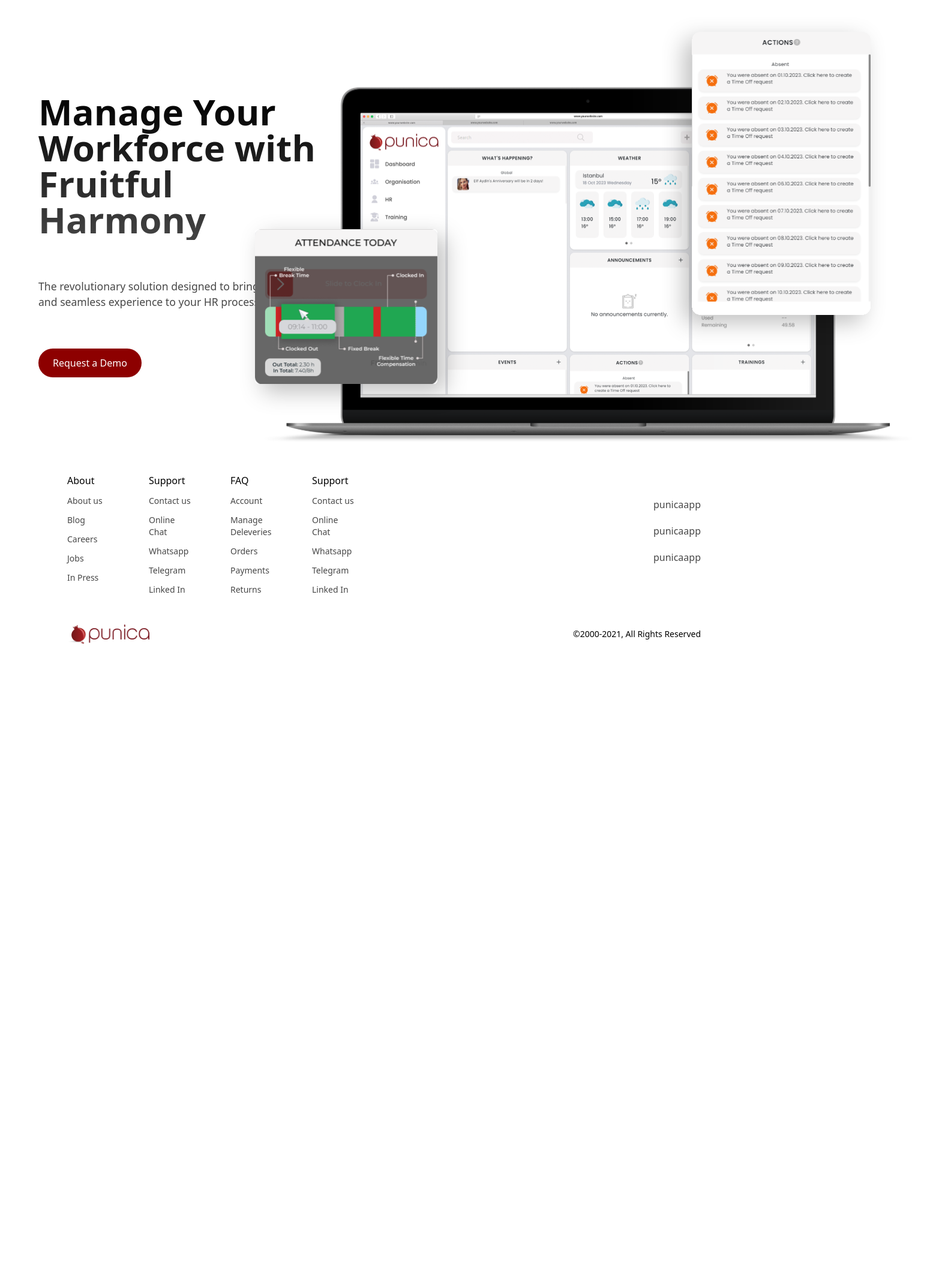
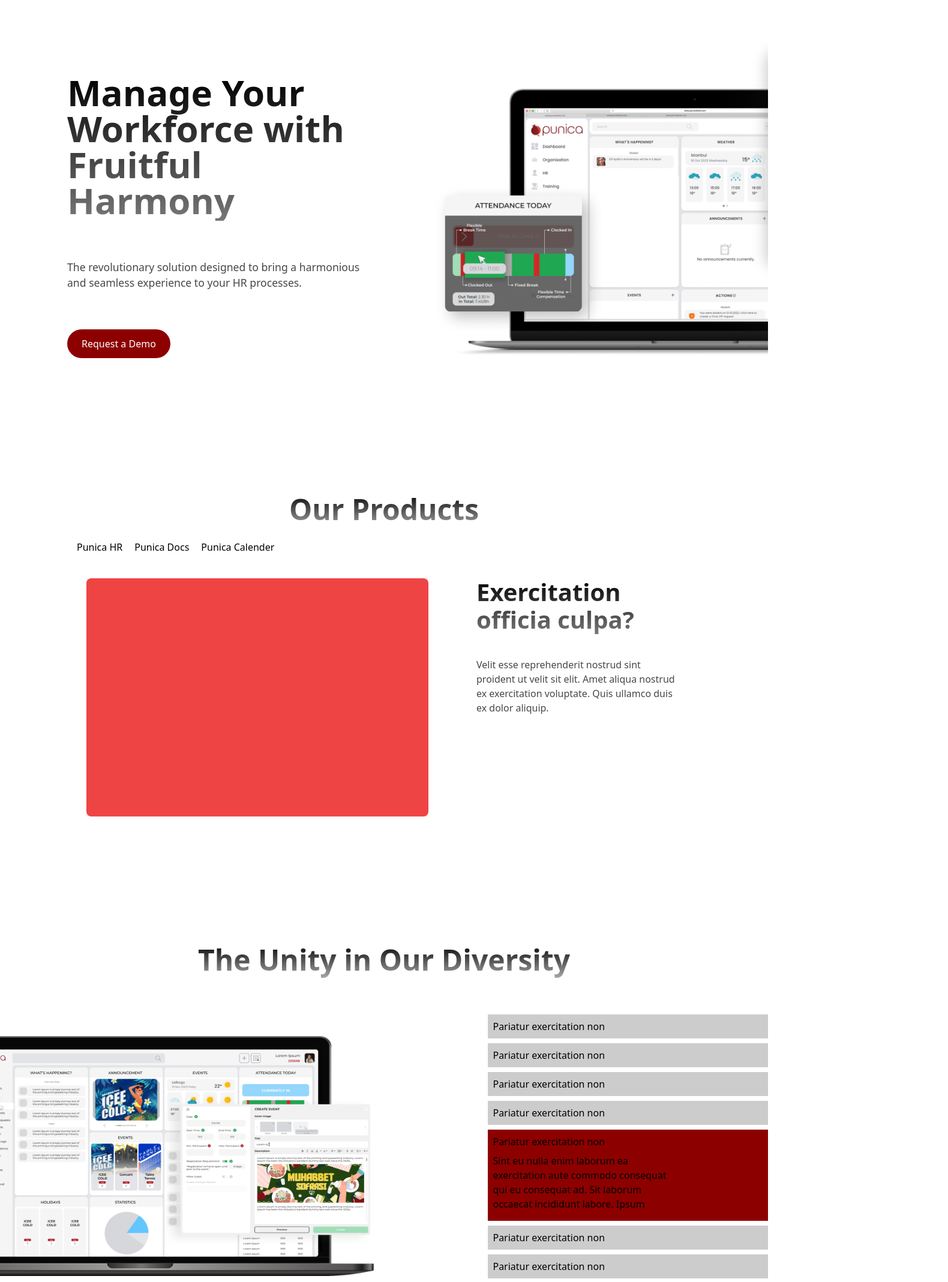
Before and after one commit to ahmadhanafi1/punica-app-web-page, a React (Create React App) app: page / in a window 1280 px wide. Shown: the part 100-2237 px from the top of the page at 60% size, 1580 px wide, since content can reach past the window. Before the commit the page ends 1209 px from the top, so only its background shows below. Built offline with nearby package versions, Linux system fonts and the light colour scheme.

Commit message:
finished landing page

```diff
--- a/src/components/Layout/Navbar.jsx
+++ b/src/components/Layout/Navbar.jsx
@@ -5,18 +5,18 @@
 const Navbar = () => {
 	console.log(process.env.PUBLIC_URL + "/images/punica-logo.svg")
 	return (
-		<div className='w-full h-[5rem] flex items-center justify-between px-6'>
+		<div className='w-full max-w-[1800px] mx-auto h-[5rem] flex items-center justify-between px-6'>
 			<img alt='logo' src={process.env.PUBLIC_URL + "/images/punica-logo.png"}
 				className='h-[2.2rem] ml-[4%]' />
 			<div className='flex items-center justify-end gap-[2rem] lg:gap-[5rem] w-[80%] lg:pr-10 '>
-				<div className='flex gap-4 lg:gap-12 flex-wrap'>
-					<Link className='text-[#474747] hover:text-[#999999]  w-fit lg:text-[1.2rem] transition-all duration-300 truncate'>Home</Link>
-					<Link className='text-[#474747] hover:text-[#999999]  w-fit lg:text-[1.2rem] transition-all duration-300 truncate'>Products</Link>
-					<Link className='text-[#474747] hover:text-[#999999]  w-fit lg:text-[1.2rem] transition-all duration-300 truncate'>Features</Link>
-					<Link className='text-[#474747] hover:text-[#999999]  w-fit lg:text-[1.2rem] transition-all duration-300 truncate'>Use Cases</Link>
-					<Link className='text-[#474747] hover:text-[#999999]  w-fit lg:text-[1.2rem] transition-all duration-300 truncate'>Pricing</Link>
+				<div className=' gap-4 lg:gap-12 flex-wrap hidden md:flex'>
+					<Link className='text-[#474747] hover:text-[#999999] w-fit lg:text-[1.2rem] transition-all duration-300 truncate'>Home</Link>
+					<Link className='text-[#474747] hover:text-[#999999] w-fit lg:text-[1.2rem] transition-all duration-300 truncate'>Products</Link>
+					<Link className='text-[#474747] hover:text-[#999999] w-fit lg:text-[1.2rem] transition-all duration-300 truncate'>Features</Link>
+					<Link className='text-[#474747] hover:text-[#999999] w-fit lg:text-[1.2rem] transition-all duration-300 truncate'>Use Cases</Link>
+					<Link className='text-[#474747] hover:text-[#999999] w-fit lg:text-[1.2rem] transition-all duration-300 truncate'>Pricing</Link>
 				</div>
-			<Primary> Request a Demo</Primary>
+				<Primary> Request a Demo</Primary>
 			</div>
 		</div>
 	)
--- a/src/components/Layout/index.jsx
+++ b/src/components/Layout/index.jsx
@@ -9,7 +9,7 @@
 		<header>
 			<Navbar />
 		</header>
-		<main>
+		<main className=''>
 			<Outlet />
 		</main>
 		<footer className='mt-auto'>
--- a/src/index.css
+++ b/src/index.css
@@ -10,8 +10,13 @@
 
 
 /* Text With Gradient */
-h5 {
-  background: -webkit-linear-gradient(#000, #444);
+.title-gradient {
+  background: -webkit-linear-gradient(#000, #777);
   -webkit-background-clip: text;
   -webkit-text-fill-color: transparent;
 }
+.title-gradient-big {
+  background: -webkit-linear-gradient(#000, #aaa);
+  -webkit-background-clip: text;
+  -webkit-text-fill-color: transparent;
+}
--- /dev/null
+++ b/src/pages/Features/index.jsx
@@ -0,0 +1,9 @@
+import React from 'react'
+
+const Features = () => {
+	return (
+		<div>Features</div>
+	)
+}
+
+export default Features
--- a/src/pages/Home/index.jsx
+++ b/src/pages/Home/index.jsx
@@ -1,34 +1,86 @@
-import React from 'react'
+import React, { useState } from 'react'
 import { Primary } from '../../components/Button'
-import landing1 from "../../public/svg/landing1.svg"
+// import landing1 from "../../public/svg/landing1.svg"
+import laptop from "../../public/svg/laptop.svg"
 import {useTranslation} from "react-i18next";
 
 const Home = () => {
-	const {t} = useTranslation()
-	console.log(t)
+	const { t } = useTranslation()
+
+	const [curIndex, setCurIndex] = useState(0)
+	const [curIndex2, setCurIndex2] = useState(4)
+
 	return (
 
-		<div className='w-full lg:mt-20 xl:mb-[10rem]'>
+		<div className='w-full lg:mt-20 xl:mb-[10rem] overflow-x-clip overflow-y-visible '>
 			{/********************************** LANDING **********************************/}
-			<div className='w-full flex lg:block flex-col relative items-center'>
-				<img alt='' src={landing1} className='lg:absolute right-0  lg:translate-x-[25%] w-[500px] lg:w-[700px] xl:w-[1200px] xl:-translate-y-[6rem] transition-all duration-300' />
-				<div className='text-center lg:text-left lg:w-1/3 lg:mt-[9rem] lg:pl-[5%] 2xl:pl-[8%] pt-[2rem] flex flex-col gap-16 '>
-					<h5 className='w-[500px] leading-[1.15] text-[4vw] xl:text-6xl font-semibold pb-1 transition-all duration-300'>
+			<div className='w-[95%] max-w-[1400px]  flex items-center mx-auto relative '>
+
+				<div className='w-1/2 flex flex-col gap-16 mt-16 pb-16 md:pb-32 sm:pl-20'>
+					<h5 className='title-gradient w-full lg:w-[500px] leading-[1.15] text-[1.3rem] md:text-[1.6rem] lg:text-[3rem] xl:text-6xl font-semibold pb-1 transition-all duration-300'>
 						Manage Your Workforce with Fruitful Harmony
 					</h5>
-					<p className='text-[#474747] w-[500px] text-[1.1rem]'>
+					<p className='text-[#474747] w-full lg:w-[500px]  text-[.8rem] xl:text-[1.1rem]'>
 						The revolutionary solution designed to bring a harmonious and seamless experience to your HR processes.
 					</p>
-					<span className='w-fit mx-auto lg:mx-0'>
+					<span className='w-fit lg:mx-0 text-[.7rem]'>
 						<Primary>{t("LANDING.REQUEST_A_DEMO")}</Primary>
 					</span>
 				</div>
+				<div className='absolute right-0 top-[10%] md:top-0 l w-[600px] md:w-[700px] lg:w-[900px] 2xl:w-[1000px] translate-x-[67%] xs:translate-x-[60%] md:translate-x-[50%] lg:translate-x-[48%] xl:translate-x-[40%] 2xl:translate-x-[25%]'><img alt='' src={ process.env.PUBLIC_URL + "/images/landing1.png"} className='  w-full h-full  z-[-10]' /></div>
 			</div>
 			{/********************************** Our Products **********************************/}
-			<div id='our-products' className='w-full'>
+			<div id='our-products' className='w-full flex flex-col items-center my-[6rem] pb- max-w-[1400px] mx-auto'>
+				<h5 className=' title-gradient-big leading-[1.15] text-[1.8rem] lg:text-[3rem] font-semibold pb-1 transition-all duration-300 text-center mb-5'>
+							Our Products
+				</h5>
+				<div className='w-full md:w-[80%]  flex gap-5 justify-center md:justify-start '>
+					<p onClick={()=> setCurIndex(0)}>Punica HR</p>
+					<p onClick={()=> setCurIndex(1)}>Punica Docs</p>
+					<p onClick={()=> setCurIndex(2)}>Punica Calender</p>
+				</div>
 
+				<div className='w-full flex justify-center mt-10'>
+					<div className='w-full relative h-80'>
+						{[0, 1, 2].map((entry, index) => (<>
+							<div key={index} className={`w-full flex justify-center absolute transition-all duration-500 px-5 pb-10
+							 ${index > curIndex ? "translate-x-[100%] opacity-0" : index < curIndex ? "translate-x-[-100%] opacity-0" : 0}`} >
+							<div className='w-full flex flex-col md:flex-row gap-9 lg:gap-20 md:w-[80%]'>
+								<div className='bg-red-500 w-full md:w-2/3 pt-[50%]  xl:pt-[40%] rounded-lg'></div>
+									<div className='flex flex-col  items-center text-center md:items-start md:text-left md:w-[40%]'>
+									<h5 className='title-gradient-big leading-[1.15] text-[1.6rem] lg:text-[2.5rem] font-semibold pb-10 transition-all duration-300'>Exercitation officia culpa?</h5>
+									<p className='text-[#474747] text-[.85rem] lg:text-[1rem] '>Velit esse reprehenderit nostrud sint proident ut velit sit elit. Amet aliqua nostrud ex exercitation voluptate. Quis ullamco duis ex dolor aliquip.</p>
+								</div>
+							</div>
+						</div>
+						</>))}
+
+					</div>
+				</div>
 			</div>
+				{/* -------------------------------------------------------------------------------------------------------------------------------------------- */}
+			<div id='The ' className='w-full flex flex-col items-center py-[12rem]'>
+			<h5 className=' title-gradient-big leading-[1.15] text-[1.8rem] lg:text-[3rem] font-semibold pb-1 transition-all duration-300  text-center mb-14 px-5'>
+					The Unity in Our Diversity
+			</h5>
+				<div className='w-full max-w-[1400px] flex flex-col md:flex-row  h-[19rem] overflow-y-visible'>
+					<div className='w-[100%] lg:w-[2000px] lg:h-[400px] my-10 mx-auto -translate-x-[20%]'><img alt='' src={process.env.PUBLIC_URL + "/images/laptop.png"} className='w-full h-full' /></div>
+					<div className='w-full flex flex-col items-end translate-x-2'>
+						{
+							[0, 1, 2, 3, 4, 5, 6, 7].map((entry, index) => (
+							<div className={`w-[95%] flex flex-col ${curIndex2 === index? "bg-[#8d0000]": "bg-[#ccc]"} my-1 p-2 transition-all duration-300 `} onClick={()=> setCurIndex2(index)}>
+								<h2>Pariatur exercitation non</h2>
+								 <p className={`w-2/3  ${curIndex2 === index? "h-[6rem] my-2" : "h-0"}  overflow-hidden transition-all duration-500`}>
+									Sint eu nulla enim laborum ea exercitation aute commodo consequat qui eu consequat ad.
+									Sit laborum occaecat incididunt labore. Ipsum adipisicing anim ut irure est.
+								</p>
+							</div>))
+						}
+					</div>
 
+				</div>
+			</div>
+			{/* ----------------------------------------------------------------------------------------- */}
 		</div>
 	)
 }
--- a/tailwind.config.js
+++ b/tailwind.config.js
@@ -17,6 +17,15 @@
       blackText: "#040815",
 
     },
+    screens: {
+      'xs' : "520px",
+      'sm' : '640px',
+      'md' : '768px',
+      'lg' : '1024px',
+      'xl' : '1280px',
+      '2xl': '1400px',
+      "3xl": '1536px',
+    }
   },
 
   plugins: [],
```
Also changed, not shown: public/images/laptop.png (added), src/public/svg/laptop.svg (added).
